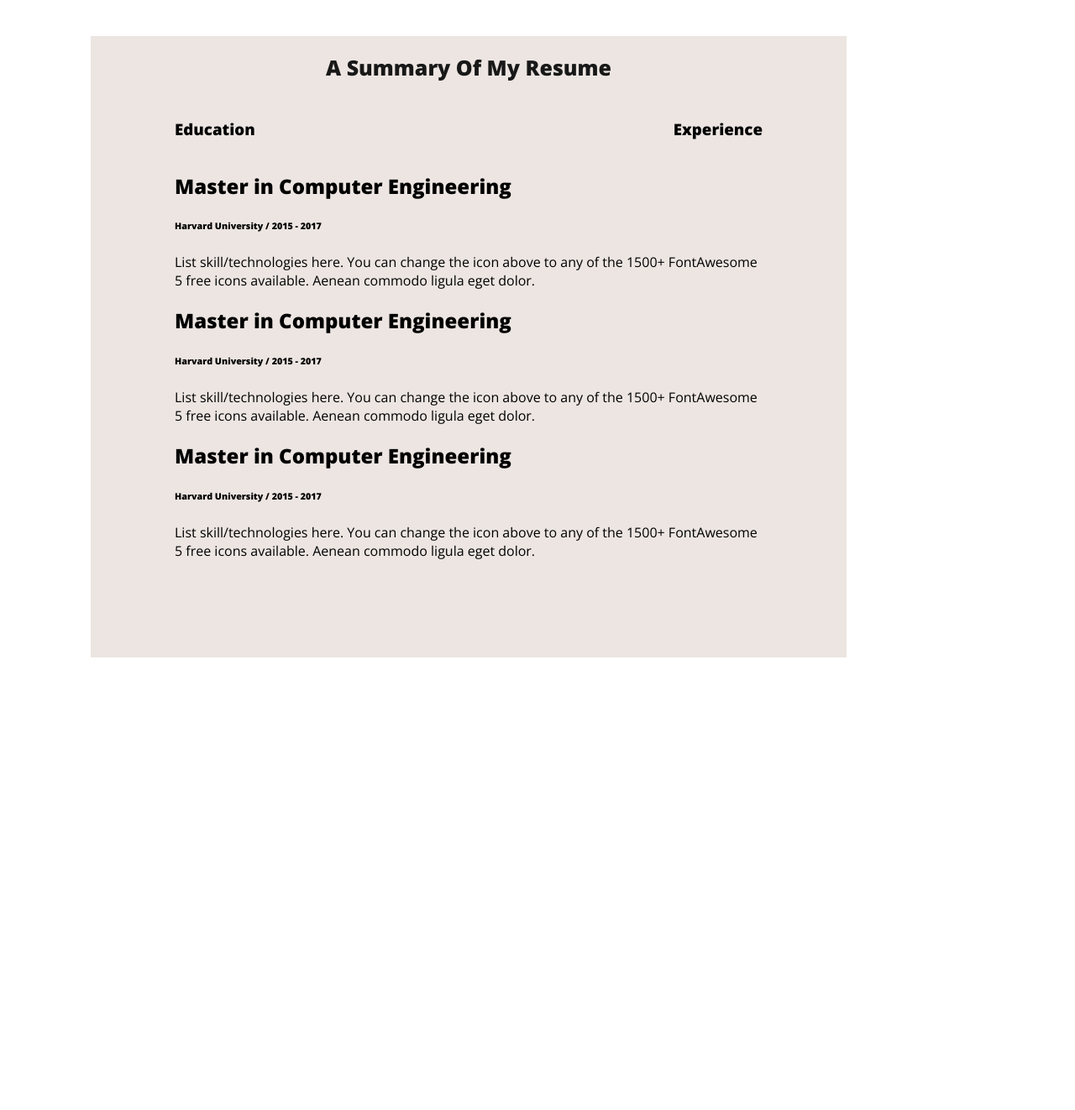
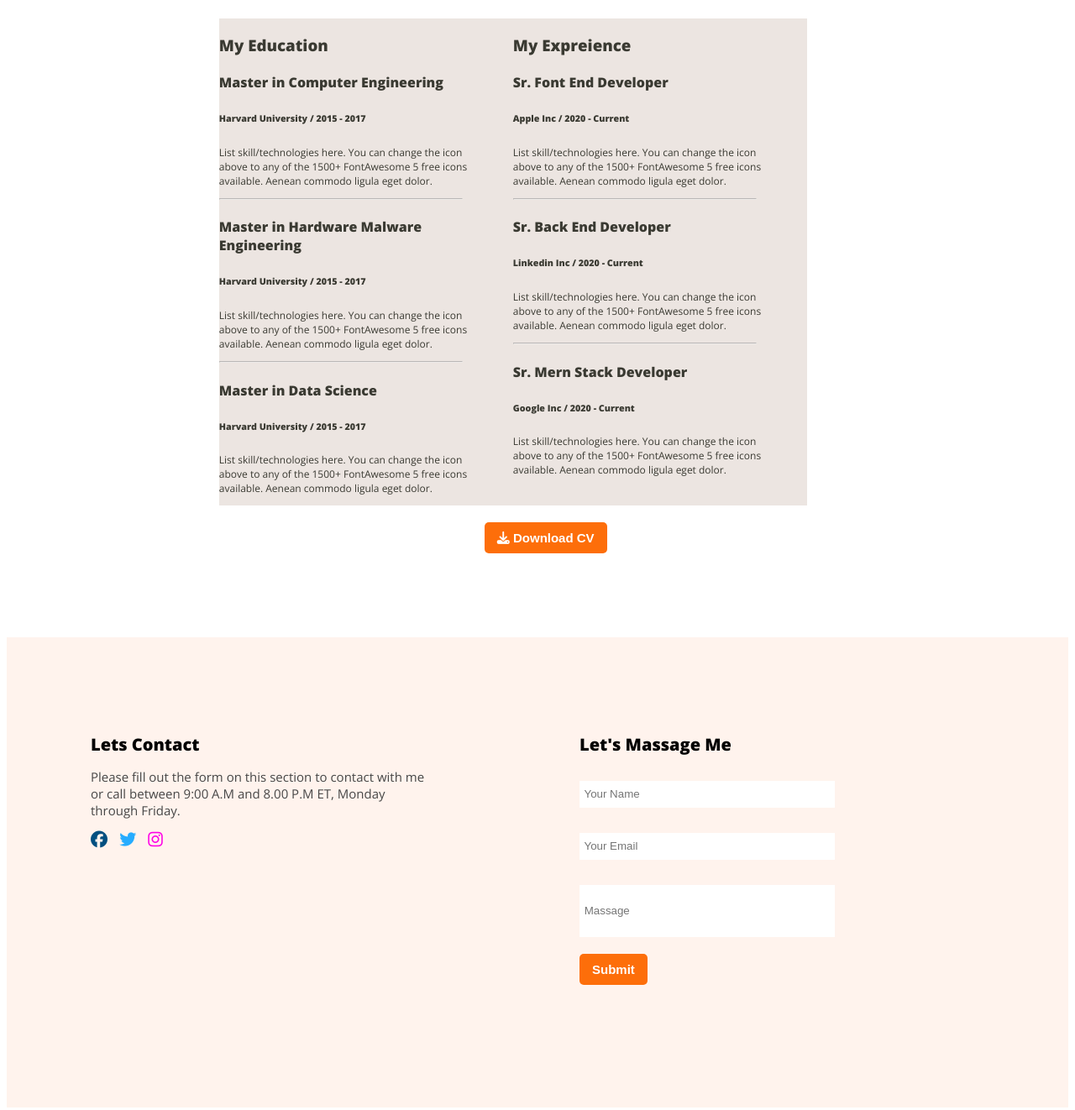
Before and after one commit to nayemislam2124/web-developer-portfolio, a plain HTML site: page index.html in a window 1280 px wide. Shown: the part 1841-3163 px from the top of the page at 84% size. Before the commit the page ends 2724 px from the top, so only its background shows below. Drawn offline with nearby package versions, Linux system fonts and the light colour scheme; a web font is replaced by a local one.

Commit message:
footer added

```diff
--- a/index.html
+++ b/index.html
@@ -85,38 +85,75 @@
         </div></div>
         </section>
         <!-- resume section -->
-        <section class="section">
+        <section>
 
                 <h3 class="section-title">A Summary Of My Resume</h3>
-                <div class="head-name">
-                    <h3>Education</h3>
-                    <h3>Experience</h3>
-                </div>
                 <div class="resume-container">
-                <div class="resume-items">
-                    <h1 class="resume-title">Master in Computer Engineering</h1>
-                    <h6 class="resume-institute">Harvard University / 2015 - 2017</h6>
-                    <p class="resume-description">List skill/technologies here. You can change the icon above
+                    <div class="resume-column">
+                        <h3>My Education</h3>
+                        <div class="resume-item">
+                            <h4>Master in Computer Engineering</h4>
+                            <h6>Harvard University / 2015 - 2017</h6>
+                            <p>List skill/technologies here. You can change the icon above
+                                to any of the 1500+ FontAwesome 5 free icons available. Aenean commodo ligula eget dolor.</p>
+                        </div> <hr>
+                        <div class="resume-item">
+                            <h4>Master in Hardware Malware Engineering</h4>
+                            <h6>Harvard University / 2015 - 2017</h6>
+                            <p>List skill/technologies here. You can change the icon above
+                                to any of the 1500+ FontAwesome 5 free icons available. Aenean commodo ligula eget dolor.</p>
+                        </div> <hr>
+                        <div class="resume-item">
+                            <h4>Master in Data Science</h4>
+                            <h6>Harvard University / 2015 - 2017</h6>
+                            <p>List skill/technologies here. You can change the icon above
                                 to any of the 1500+ FontAwesome 5 free icons available. Aenean commodo ligula eget dolor.</p>
                         </div>
-                <div class="resume-items">
-                    <h1 class="resume-title">Master in Computer Engineering</h1>
-                    <h6 class="resume-institute">Harvard University / 2015 - 2017</h6>
-                    <p class="resume-description">List skill/technologies here. You can change the icon above
+                    </div>
+                    <div class="resume-column">
+                        <h3>My Expreience</h3>
+                        <div class="resume-item">
+                            <h4>Sr. Font End Developer</h4>
+                            <h6>Apple Inc / 2020 - Current</h6>
+                            <p>List skill/technologies here. You can change the icon above
+                                to any of the 1500+ FontAwesome 5 free icons available. Aenean commodo ligula eget dolor.</p>
+                        </div> <hr>
+                        <div class="resume-item">
+                            <h4>Sr. Back End Developer</h4>
+                            <h6>Linkedin Inc / 2020 - Current</h6>
+                            <p>List skill/technologies here. You can change the icon above
+                                to any of the 1500+ FontAwesome 5 free icons available. Aenean commodo ligula eget dolor.</p>
+                        </div> <hr>
+                        <div class="resume-item">
+                            <h4>Sr. Mern Stack Developer</h4>
+                            <h6>Google Inc / 2020 - Current</h6>
+                            <p>List skill/technologies here. You can change the icon above
                                 to any of the 1500+ FontAwesome 5 free icons available. Aenean commodo ligula eget dolor.</p>
                         </div>
-                <div class="resume-items">
-                    <h1 class="resume-title">Master in Computer Engineering</h1>
-                    <h6 class="resume-institute">Harvard University / 2015 - 2017</h6>
-                    <p class="resume-description">List skill/technologies here. You can change the icon above
-                        to any of the 1500+ FontAwesome 5 free icons available. Aenean commodo ligula eget dolor.</p>
                     </div>
-
                 </div>
+                <button id="another" class="btn-primary">
+                    <i class="fa-solid fa-download" style="color: #ffffff;"></i> Download CV
+                </button>
         </section>
     </main>
     <footer>
+        <div class="foot-1">
+            <h1>Lets Contact</h1>
+            <p>Please fill out the form on this section to contact with me or call between 9:00 A.M and 8.00 P.M ET, Monday through Friday.</p>
+            <i class="fa-brands fa-facebook" style="color: #004f80;"></i>
+            <i class="fa-brands fa-twitter" style="color: #26acff;"></i>
+            <i class="fa-brands fa-instagram" style="color: #ff00e6;"></i>
+        </div>
+        <div class="foot-2">
+            <h1>Let's Massage Me</h1>
+            <input type="name" placeholder=" Your Name">
+            <input type="email" placeholder=" Your Email">
+            <input type="text" placeholder=" Massage">
+            <button id="another-1" class="btn-primary">Submit</button>
+        </div>
 
     </footer>
+
 </body>
 </html>
--- a/portfolio.css
+++ b/portfolio.css
@@ -157,3 +157,74 @@ nav li a {
     display:flex;
     justify-content:space-between;
 }
+hr{
+    opacity:0.6;
+    margin-right:10px;
+}
+.resume-container{
+    display:flex;
+    max-width:700px;
+    margin-left:20%;
+    color:#3a3a32;
+    background:#ece5e1;
+}
+.resume-column{
+    margin-right:50px;
+}
+.resume-item p{
+    font-size:12px;
+    width:300px;
+}
+#another{
+    text-align:center;
+    margin-left:45%;
+    margin-top:20px;
+    margin-bottom:100px;
+    font-size:15px;
+}
+footer{
+    display:flex;
+    background:#fff3ed;
+    height:70vh;
+}
+footer>*{
+    flex-basis:50%;
+}
+.foot-1{
+    margin-top:100px;
+    margin-left:100px;
+}
+.foot-1 h1{
+    font-size:20px;
+
+}
+.foot-1 p{
+    font-size:15px;
+    width:400px;
+    color:#474747;
+}
+.foot-1 i{
+    margin-right:10px;
+    font-size:20px;
+}
+.foot-2{
+    margin-top:100px;
+}
+.foot-2 h1{
+    font-size:20px;
+}
+.foot-2 input{
+    display:flex;
+    margin-top:30px;
+    width:300px;
+    height:30px;
+    border:none;
+}
+.foot-2 [type="text"] {
+    height:60px;
+
+}
+#another-1{
+    margin-top:20px;
+    font-size:15px;
+}
```
Lines whose indentation alone changed are shown as unchanged.
